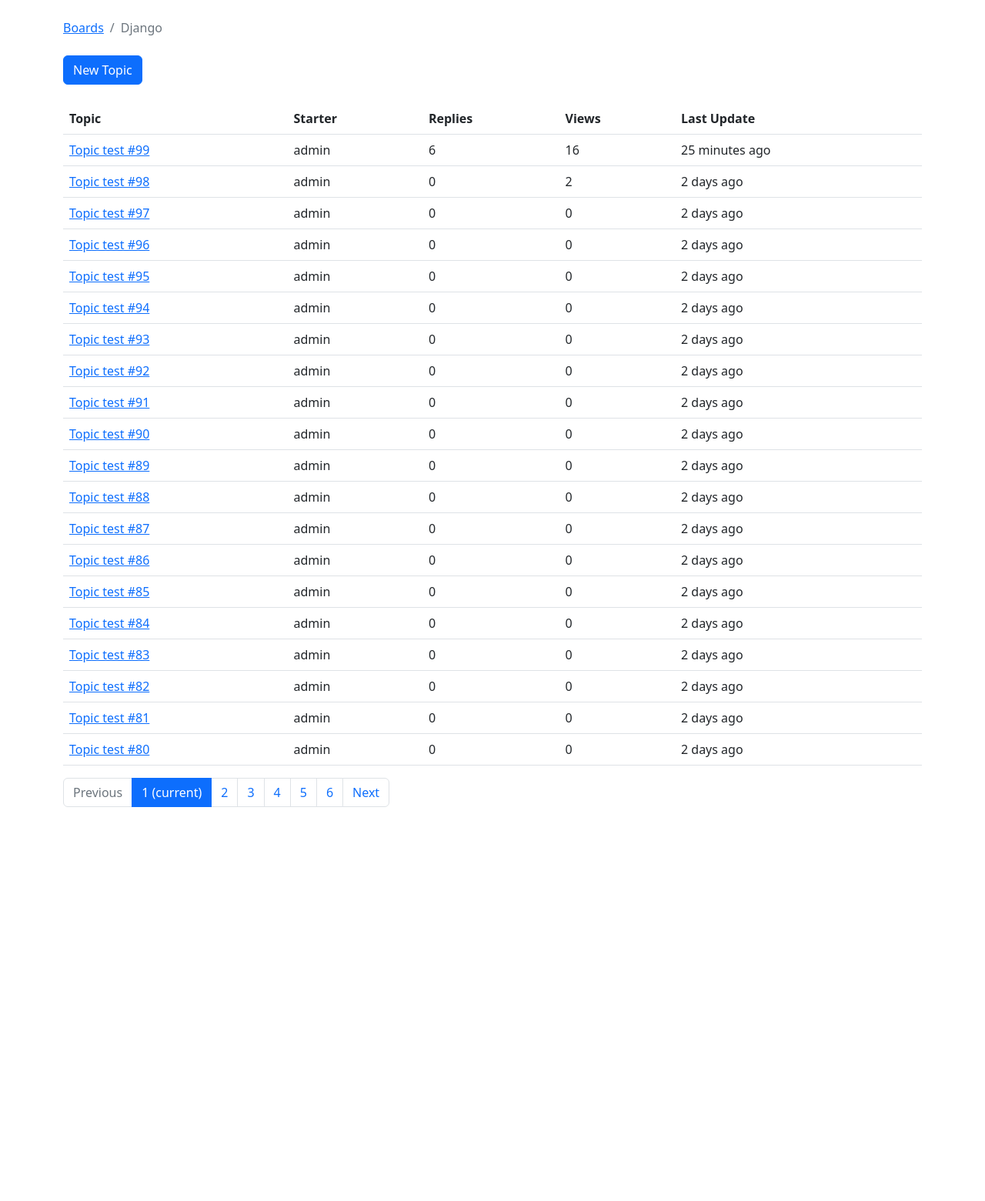
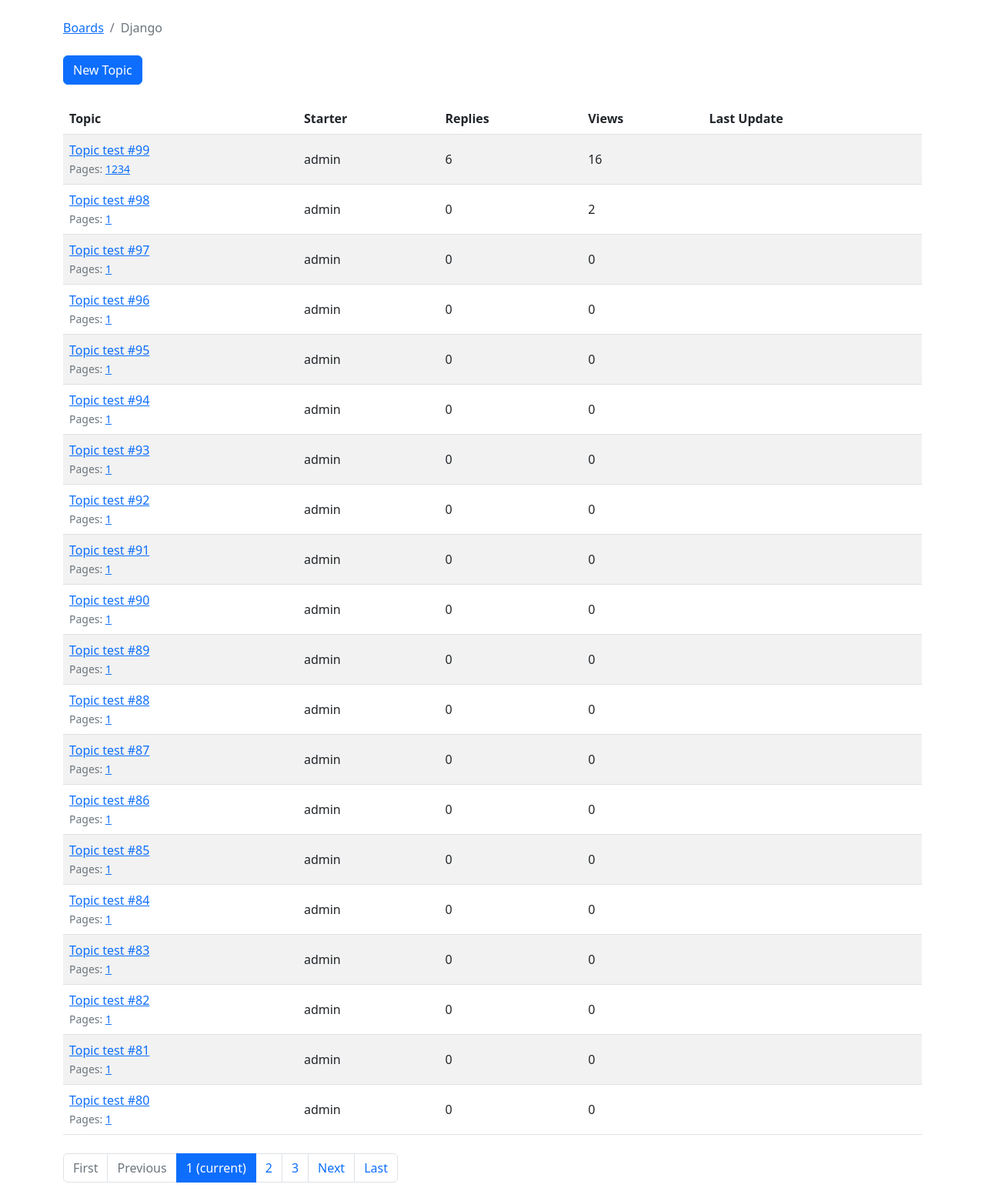
Before and after one commit to KhatriSuson/Django_2nd, a Django app: page /boards/1/ in a window 1280 px wide. Shown: the part 56-1617 px from the top of the page at 77% size. Before the commit the page ends 1105 px from the top, so only its background shows below. Run offline with Django 5.2, Linux system fonts and the light colour scheme; data comes from the database, SQL or seed files in the repository; both versions use the stored data as it was after the commit; some libraries are stand-ins or nearby versions; some web fonts are replaced.

Commit message:
final complete

```diff
--- a/blogs/boards/models.py
+++ b/blogs/boards/models.py
@@ -3,6 +3,7 @@
 from django.utils.text import Truncator
 from django.utils.html import mark_safe
 from markdown import markdown
+import math
 
 
 
@@ -31,8 +32,29 @@
     starter = models.ForeignKey(User, related_name="topics", on_delete=models.CASCADE)
     views = models.PositiveIntegerField(default=0)
 
+
     def __str__(self):
         return self.subject
+
+
+    def get_page_count(self):
+        count = self.posts.count()
+        pages = count / 2
+        return math.ceil(pages)
+
+    def has_many_pages(self, count=None):
+        if count is None:
+            count = self.get_page_count()
+        return count > 6
+
+    def get_page_range(self):
+        count = self.get_page_count()
+        if self.has_many_pages(count):
+            return range(1, 5)
+        return range(1, count + 1)
+
+    def get_last_ten_posts(self):
+        return self.posts.order_by('-create_at')[:10]
 
 
 class Post(models.Model):
--- a/blogs/boards/views.py
+++ b/blogs/boards/views.py
@@ -18,6 +18,8 @@
 from django.views.generic import ListView
 from .models import Board
 from django.core.paginator import Paginator, EmptyPage, PageNotAnInteger
+
+from django.urls import reverse
 
 
 # Create your views here.
@@ -92,6 +94,7 @@
 #     topics = board.topics.order_by('-last_update').annotate(replies=Count('posts') - 1)
 #     return render(request, 'topics.html', {'board': board, 'topics': topics})
 
+
 class PostListView(ListView):
     model = Post
     context_object_name = 'posts'
@@ -99,8 +102,13 @@
     paginate_by = 2
 
     def get_context_data(self, **kwargs):
-        self.topic.views += 1
-        self.topic.save()
+
+        session_key = 'viewed_topic_{}'.format(self.topic.pk)  # <-- here
+        if not self.request.session.get(session_key, False):
+            self.topic.views += 1
+            self.topic.save()
+            self.request.session[session_key] = True           # <-- until here
+
         kwargs['topic'] = self.topic
         return super().get_context_data(**kwargs)
 
@@ -108,6 +116,7 @@
         self.topic = get_object_or_404(Topic, board__pk=self.kwargs.get('pk'), pk=self.kwargs.get('topic_pk'))
         queryset = self.topic.posts.order_by('create_at')
         return queryset
+
 
 def question(request, pk):
     return HttpResponse(f"Question: {pk}")
@@ -181,17 +190,28 @@
 @login_required
 def reply_topic(request, pk, topic_pk):
     topic = get_object_or_404(Topic, board__pk=pk, pk=topic_pk)
-    if request.method == "POST":
+    if request.method == 'POST':
         form = PostForm(request.POST)
         if form.is_valid():
             post = form.save(commit=False)
             post.topic = topic
             post.create_by = request.user
             post.save()
-            return redirect("topic_posts", pk=pk, topic_pk=topic_pk)
+
+            topic.last_updated = timezone.now()
+            topic.save()
+
+            topic_url = reverse('topic_posts', kwargs={'pk': pk, 'topic_pk': topic_pk})
+            topic_post_url = '{url}?page={page}#{id}'.format(
+                url=topic_url,
+                id=post.pk,
+                page=topic.get_page_count()
+            )
+
+            return redirect(topic_post_url)
     else:
         form = PostForm()
-    return render(request, "reply_topic.html", {"topic": topic, "form": form})
+    return render(request, 'reply_topic.html', {'topic': topic, 'form': form})
 
 
 # Class  based views
--- a/blogs/templates/includes/pagination.html
+++ b/blogs/templates/includes/pagination.html
@@ -1,6 +1,16 @@
 {% if is_paginated %}
   <nav aria-label="Topics pagination" class="mb-4">
     <ul class="pagination">
+      {% if page_obj.number > 1 %}
+        <li class="page-item">
+          <a class="page-link" href="?page=1">First</a>
+        </li>
+      {% else %}
+        <li class="page-item disabled">
+          <span class="page-link">First</span>
+        </li>
+      {% endif %}
+
       {% if page_obj.has_previous %}
         <li class="page-item">
           <a class="page-link" href="?page={{ page_obj.previous_page_number }}">Previous</a>
@@ -19,7 +29,7 @@
               <span class="sr-only">(current)</span>
             </span>
           </li>
-        {% else %}
+        {% elif page_num > page_obj.number|add:'-3' and page_num < page_obj.number|add:'3' %}
           <li class="page-item">
             <a class="page-link" href="?page={{ page_num }}">{{ page_num }}</a>
           </li>
@@ -35,6 +45,16 @@
           <span class="page-link">Next</span>
         </li>
       {% endif %}
+
+      {% if page_obj.number != paginator.num_pages %}
+        <li class="page-item">
+          <a class="page-link" href="?page={{ paginator.num_pages }}">Last</a>
+        </li>
+      {% else %}
+        <li class="page-item disabled">
+          <span class="page-link">Last</span>
+        </li>
+      {% endif %}
     </ul>
   </nav>
 {% endif %}
--- a/blogs/templates/reply_topic.html
+++ b/blogs/templates/reply_topic.html
@@ -26,7 +26,7 @@
             <script>var simplemde = new SimpleMDE();</script>
         {% endblock %}
     </form>
-    {% for post in topic.posts.all %}
+    {% for post in topic.get_last_ten_posts %}
         <div class="card mb-2 {% if forloop.first %}border-dark{% endif %}">
             {% if forloop.first %}<div class="card-header text-white bg-dark py-2 px-3">{{ topic.subject }}</div>{% endif %}
             <div class="card-body p-3">
--- a/blogs/templates/topics.html
+++ b/blogs/templates/topics.html
@@ -11,7 +11,7 @@
     <div class="mb-4">
         <a href="{% url 'new_topic' board.pk %}" class="btn btn-primary">New Topic</a>
     </div>
-    <table class="table">
+    <table class="table table-striped mb-4">
         <thead class="thead-inverse">
             <tr>
                 <th>Topic</th>
@@ -23,15 +23,22 @@
         </thead>
         <tbody>
             {% for topic in topics %}
+                {% url 'topic_posts' board.pk topic.pk as topic_url %}
                 <tr>
                     <td>
-                        <a href="{% url 'topic_posts' board.pk topic.pk %}">{{ topic.subject }}</a>
+                        <p class="mb-0">
+                            <a href="{{ topic_url }}">{{ topic.subject }}</a>
+                        </p>
+                        <small class="text-muted">
+                            Pages:
+                            {% for i in topic.get_page_range %}<a href="{{ topic_url }}?page={{ i }}">{{ i }}</a>{% endfor %}
+                            {% if topic.has_many_pages %}... <a href="{{ topic_url }}?page={{ topic.get_page_count }}">Last Page</a>{% endif %}
+                        </small>
                     </td>
-                    <td>{{ topic.starter.username }}</td>
-                    <td>{{ topic.replies }}</td>
-                    <td>{{ topic.views }}</td>
-                    <!-- here -->
-                    <td>{{ topic.last_update|naturaltime }}</td>
+                    <td class="align-middle">{{ topic.starter.username }}</td>
+                    <td class="align-middle">{{ topic.replies }}</td>
+                    <td class="align-middle">{{ topic.views }}</td>
+                    <td class="align-middle">{{ topic.last_updated|naturaltime }}</td>
                 </tr>
             {% endfor %}
         </tbody>
```
Also changed, not shown: blogs/templates/topic_posts.html (+20 -17 lines), blogs/db.sqlite3.
